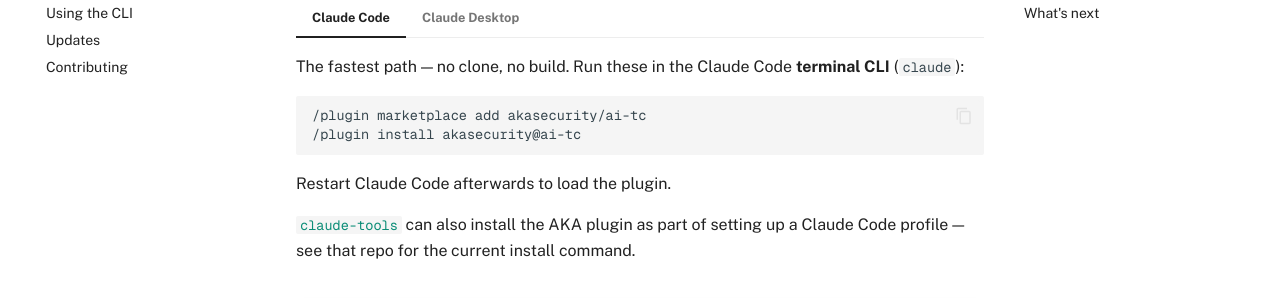
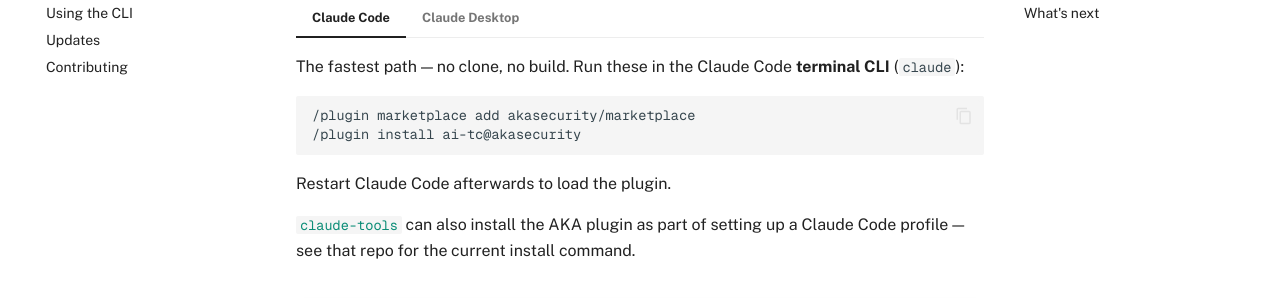
Before and after one commit to akasecurity/ai-tc-docs, an MkDocs documentation site: the page built from docs/getting-started/installation.md, in a window 1280 px wide and 900 px high. Shown: the part 281-579 px from the top of the window. Built offline with MkDocs 1.6.1 and Material for MkDocs 9.7.7, drawn with Linux system fonts in a browser that asks for light colours; comment, search, counter and statistics services are not loaded.

Commit message:
docs: point install at akasecurity/marketplace instead of ai-tc's own
Also fixes the install handle order (name@marketplace, not
marketplace@name) that carried over from the old per-repo command.

````diff
--- a/docs/getting-started/installation.md
+++ b/docs/getting-started/installation.md
@@ -11,8 +11,8 @@ comments: true
     The fastest path — no clone, no build. Run these in the Claude Code **terminal CLI** (`claude`):
 
     ```
-    /plugin marketplace add akasecurity/ai-tc
-    /plugin install akasecurity@ai-tc
+    /plugin marketplace add akasecurity/marketplace
+    /plugin install ai-tc@akasecurity
     ```
 
     Restart Claude Code afterwards to load the plugin.
@@ -24,7 +24,7 @@ comments: true
     Claude Desktop has no terminal, so install from the GUI instead:
 
     1. Open **Settings → Plugins**.
-    2. **Add marketplace** and enter `akasecurity/ai-tc`.
+    2. **Add marketplace** and enter `akasecurity/marketplace`.
     3. Find **aka** in the list and click **Install**.
     4. Restart Claude Desktop.
 
````
Also changed, not shown: docs/plugins/claude-code.md (+2 -2 lines).
